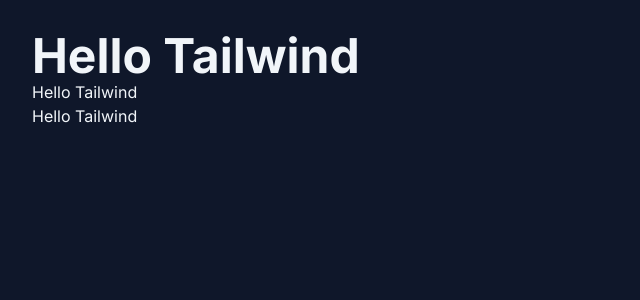
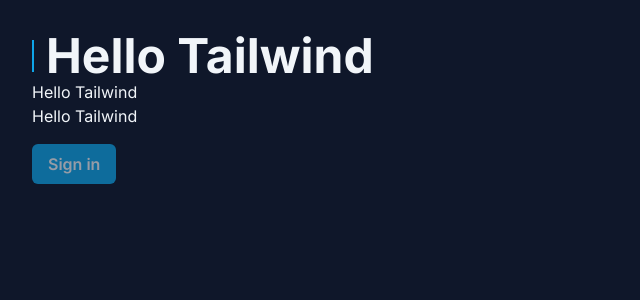
Before and after one commit to RenanFachin/RS_MasterizandoTailwindCSS, a Next.js app: page / in a window 1280 px wide. Shown: the top 300 px of the page, without its empty margins (0-640 px from the left). Built offline with nearby package versions, Linux system fonts and the light colour scheme.

Commit message:
Seletores e Estados no tailwindcss

```diff
--- a/src/app/page.tsx
+++ b/src/app/page.tsx
@@ -1,9 +1,16 @@
 export default function Home() {
   return (
     <div className="p-8 bg-slate-900 text-slate-100 h-screen">
-      <h1 className="font-bold text-5xl">Hello Tailwind</h1>
+      <h1 className="flex items-center gap-3 font-bold text-5xl before:w-0.5 before:h-8 before:bg-sky-500 before:flex">Hello Tailwind</h1>
       <h1>Hello Tailwind</h1>
       <h1>Hello Tailwind</h1>
+
+      <button
+        disabled
+        className="bg-sky-500 px-4 py-2 rounded-md font-semibold mt-4 enabled:hover:bg-sky-600 disabled:opacity-60 disabled:cursor-not-allowed"
+      >
+        Sign in
+      </button>
     </div>
   )
 }
```
